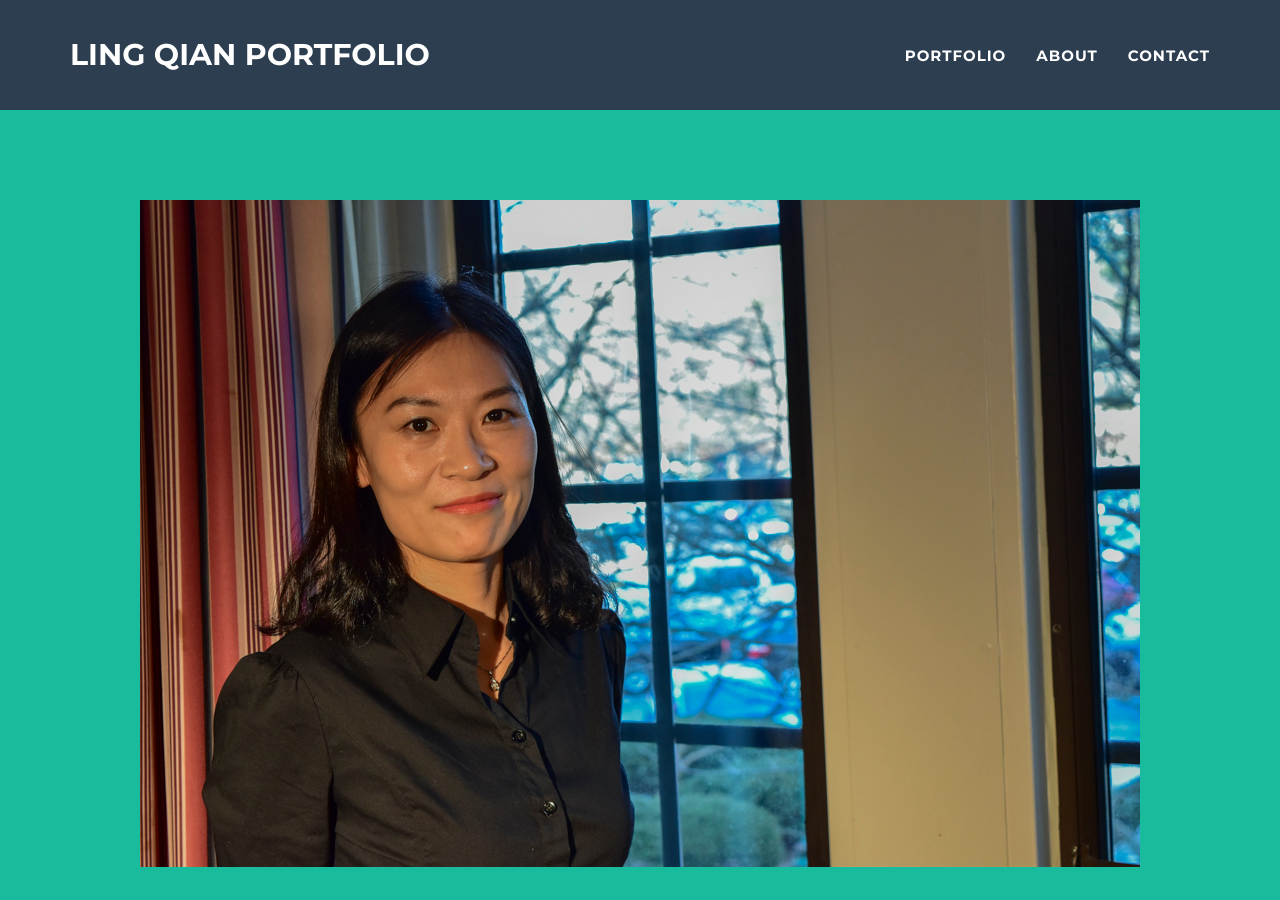
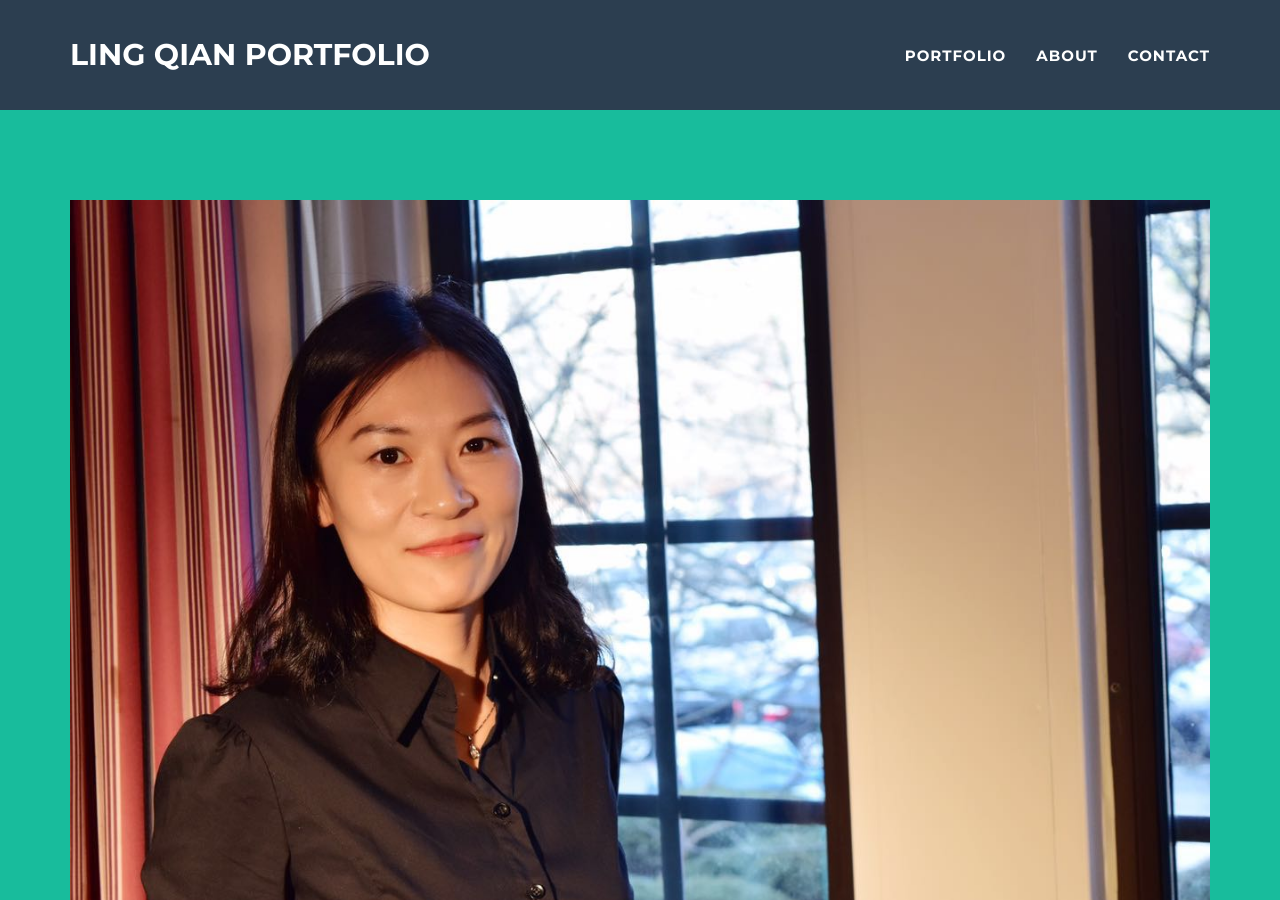
Before and after one commit to lingqiann/lingqiann.github.io, a Jekyll site: the page built from index.html, in a window 1280 px wide and 900 px high. Built offline with Jekyll 4.4.1, drawn with Linux system fonts in a browser that asks for light colours.

Commit message:
Update header.html

```diff
--- a/_includes/header.html
+++ b/_includes/header.html
@@ -3,7 +3,7 @@
         <div class="container">
             <div class="row">
                 <div class="col-lg-12">
-                    <img class="img-responsive" src="img/profile1.JPG" alt="">
+                    <img class="img-responsive" src="img/profile.jpeg" alt="">
                     <div class="intro-text">
                         <span class="name">{{ site.title }}</span>
                         <hr class="star-light">
```
